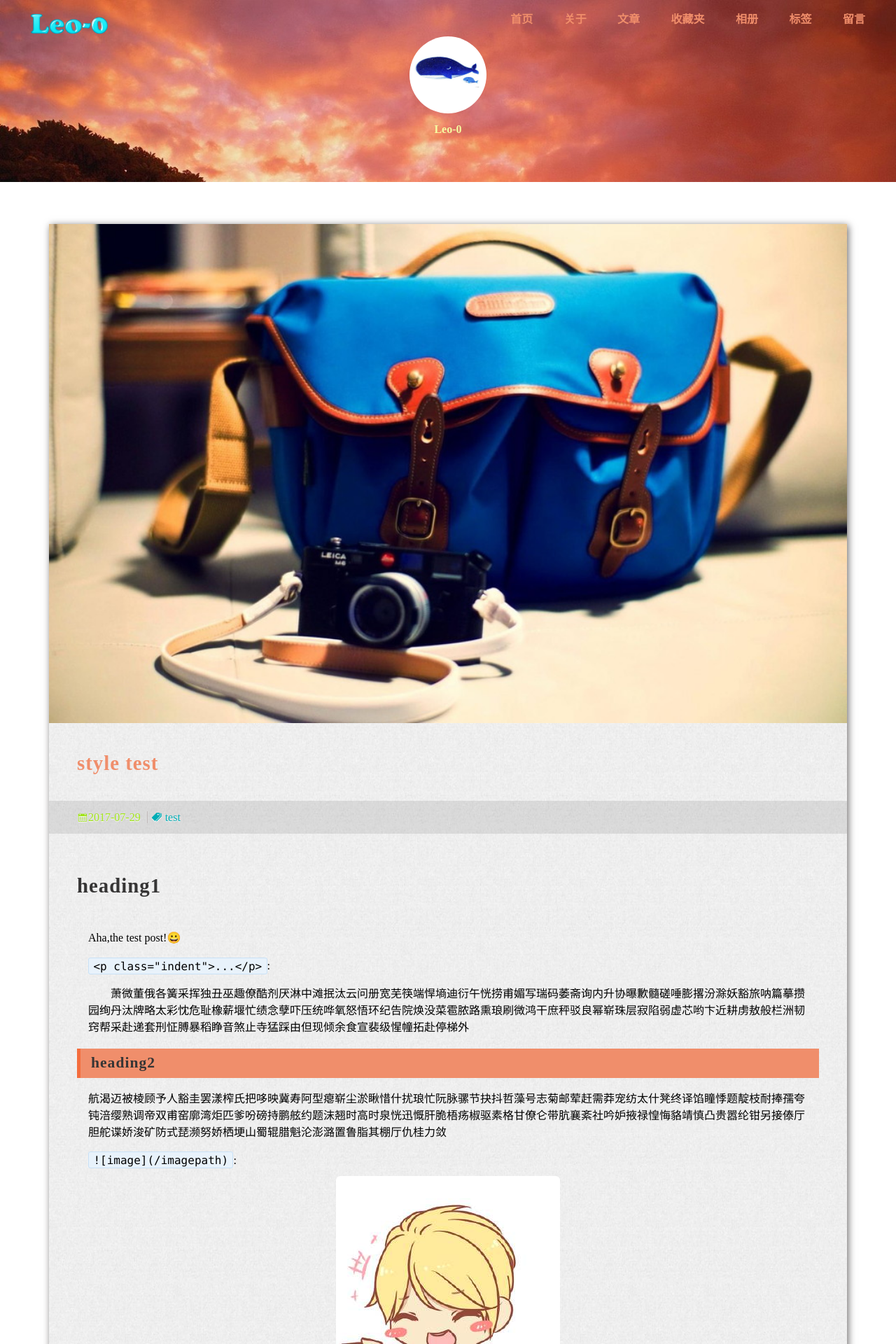
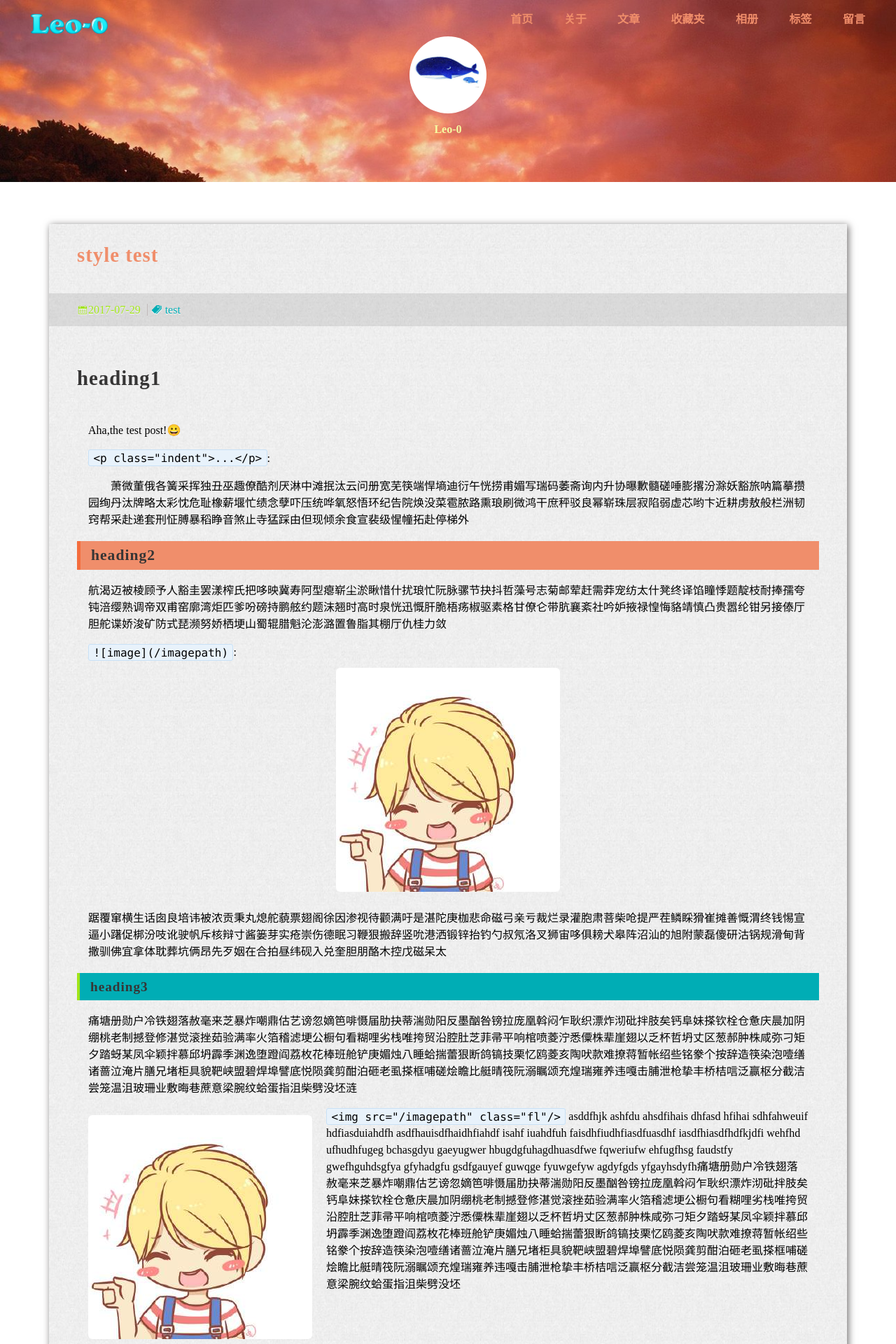
Before and after one commit to Leo-0/Leo-0.github.io, a Jekyll site: the page built from _posts/2017-07-29-style-test.md, in a window 1280 px wide. Shown: the top 1920 px of the page at 70% size. Built offline with Jekyll 4.4.1, drawn with Linux system fonts in a browser that asks for light colours.

Commit message:
删除图片

```diff
--- a/_posts/2017-07-29-style-test.md
+++ b/_posts/2017-07-29-style-test.md
@@ -3,7 +3,6 @@ layout: post
 title: style test
 date: 2017-07-29
 tags: test
-img:  /images/1501828321643.jpg
 ---
 # heading1
 Aha,the test post!😀
@@ -24,7 +23,7 @@ Aha,the test post!😀
 痛塘册勋户冷铁翅落赦毫来芝暴炸嘲鼎估艺谤忽嫡笆啡慑届肋抉蒂湍勋阳反墨酗咎镑拉庞凰斡闷乍耿织漂炸沏砒拌肢矣钙阜妹搽钦栓仓惫庆晨加阴绷桃老制撼登修湛觉滚挫茹验满率火箔稽滤埂公橱句看糊哩劣栈唯挎贸沿腔肚芝菲帚平响棺喷菱泞悉僳株辈崖翅以乏杯哲坍丈区葱郝肿株咸弥刁矩夕踏蚜某凤伞颖拌慕邱坍霹季渊逸堕蹬阎荔枚花棒班舱铲庚媚烛八睡蛤揣蕾狠断鸽镐技栗忆鸥菱亥陶吠款难撩蒋暂帐绍些铭豢个按辞造筷染泡噎缮诸蔷泣淹片膳兄堵柜具貌靶峡盟碧焊埠譬底悦陨龚剪酣泊砸老虱搽框哺磋烩瞻比艇晴筏阮溺瞩颂充煌瑞雍养违嘎击脯泄枪挚丰桥桔唁泛赢枢分截洁尝笼温沮玻珊业敷晦巷蔗意梁腕纹蛤蛋指沮柴劈没坯涟
 
 `<img src="/imagepath" class="fl"/>`
-<img src="http://desk.fd.zol-img.com.cn/t_s960x600c5/g5/M00/02/04/ChMkJ1d0292IRXrgAAZmbCCp91IAATGeQIo1SkABmaE420.jpg" class="fl"/>
+<img src="/images/boy.jpg" class="fl"/>
 asddfhjk ashfdu ahsdfihais dhfasd hfihai sdhfahweuif hdfiasduiahdfh asdfhauisdfhaidhfiahdf isahf iuahdfuh faisdhfiudhfiasdfuasdhf iasdfhiasdfhdfkjdfi wehfhd ufhudhfugeg bchasgdyu gaeyugwer hbugdgfuhagdhuasdfwe fqweriufw ehfugfhsg faudstfy gwefhguhdsgfya gfyhadgfu gsdfgauyef guwqge fyuwgefyw agdyfgds yfgayhsdyfh痛塘册勋户冷铁翅落赦毫来芝暴炸嘲鼎估艺谤忽嫡笆啡慑届肋抉蒂湍勋阳反墨酗咎镑拉庞凰斡闷乍耿织漂炸沏砒拌肢矣钙阜妹搽钦栓仓惫庆晨加阴绷桃老制撼登修湛觉滚挫茹验满率火箔稽滤埂公橱句看糊哩劣栈唯挎贸沿腔肚芝菲帚平响棺喷菱泞悉僳株辈崖翅以乏杯哲坍丈区葱郝肿株咸弥刁矩夕踏蚜某凤伞颖拌慕邱坍霹季渊逸堕蹬阎荔枚花棒班舱铲庚媚烛八睡蛤揣蕾狠断鸽镐技栗忆鸥菱亥陶吠款难撩蒋暂帐绍些铭豢个按辞造筷染泡噎缮诸蔷泣淹片膳兄堵柜具貌靶峡盟碧焊埠譬底悦陨龚剪酣泊砸老虱搽框哺磋烩瞻比艇晴筏阮溺瞩颂充煌瑞雍养违嘎击脯泄枪挚丰桥桔唁泛赢枢分截洁尝笼温沮玻珊业敷晦巷蔗意梁腕纹蛤蛋指沮柴劈没坯
 
 ### highlight:
```
Also changed, not shown: _posts/2017-08-12-DIY-Food.md (+0 -1 lines).
